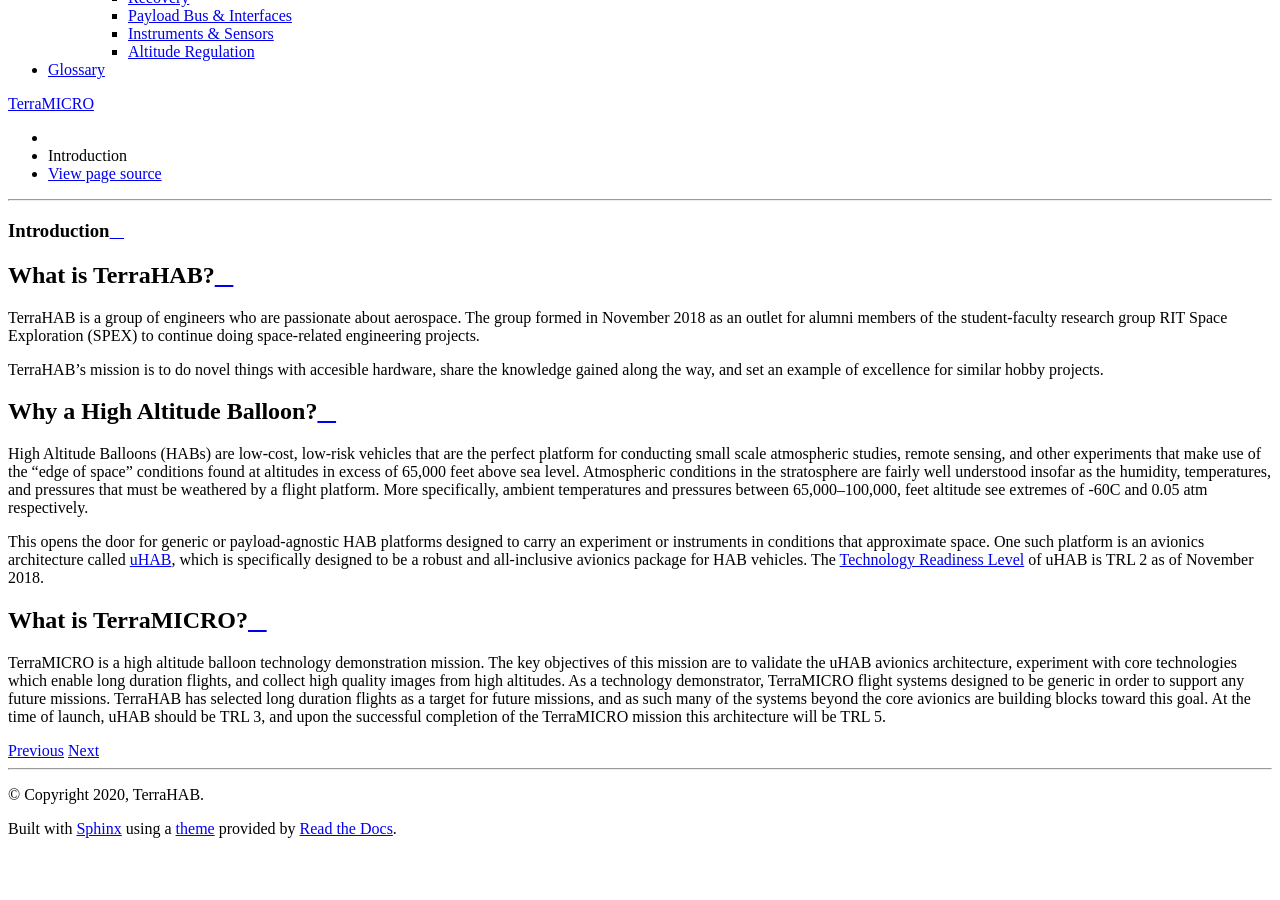
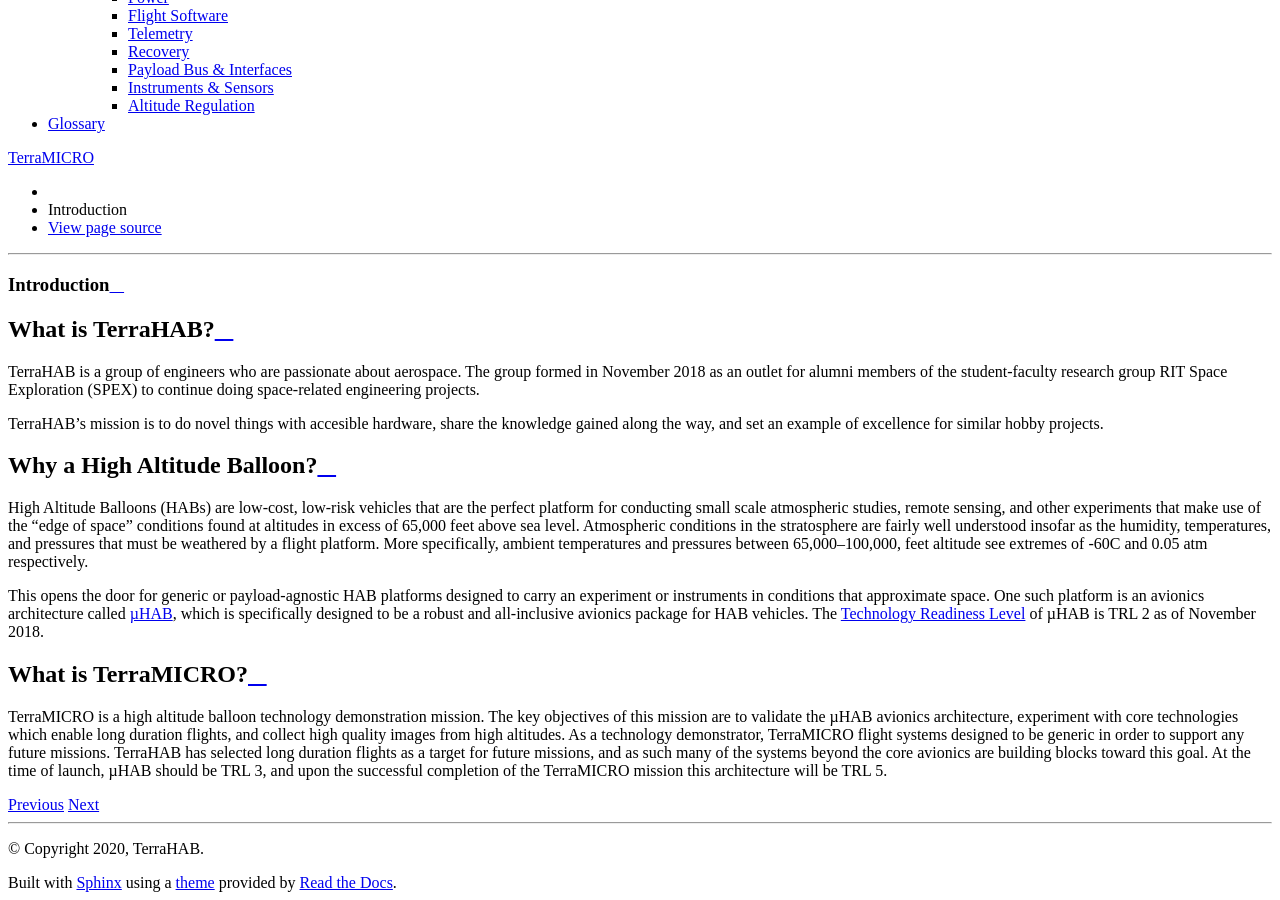
Before and after one commit to TerraHAB/TerraMICRO, a Sphinx documentation site: the page built from docs/intro.rst, in a window 1280 px wide and 900 px high, scrolled down 666 px. Built offline with Sphinx 7.4.7 and the Read the Docs theme 2.0.0, drawn with Linux system fonts in a browser that asks for light colours; before the commit the page ends 1512 px from its top, so only the background shows below that; some of the changed text lies outside the part shown.

Commit message:
uhab stubs

```diff
--- a/docs/index.rst
+++ b/docs/index.rst
@@ -16,6 +16,7 @@
    :caption: Contents:
 
    intro
+   uhab
    concepts
    design-reqs
    glossary
--- a/docs/intro.rst
+++ b/docs/intro.rst
@@ -30,21 +30,21 @@
 This opens the door for generic or payload-agnostic HAB platforms designed to
 carry an experiment or instruments in conditions that approximate space. One
 such platform is an avionics architecture called
-`uHAB <https://github.com/RIT-Space-Exploration/uHAB>`_, which is specifically
+`µHAB <https://github.com/RIT-Space-Exploration/µHAB>`_, which is specifically
 designed to be a robust and all-inclusive avionics package for HAB vehicles.
 The `Technology Readiness Level <https://esto.nasa.gov/technologists_trl.html>`_
-of uHAB is TRL 2 as of November 2018.
+of µHAB is TRL 2 as of November 2018.
 
 What is TerraMICRO?
 -------------------
 
 TerraMICRO is a high altitude balloon technology demonstration mission. The key
-objectives of this mission are to validate the uHAB avionics architecture,
+objectives of this mission are to validate the µHAB avionics architecture,
 experiment with core technologies which enable long duration flights, and
 collect high quality images from high altitudes. As a technology demonstrator,
 TerraMICRO flight systems designed to be generic in order to support any future
 missions. TerraHAB has selected long duration flights as a target for future
 missions, and as such many of the systems beyond the core avionics are building
-blocks toward this goal. At the time of launch, uHAB should be TRL 3, and upon
+blocks toward this goal. At the time of launch, µHAB should be TRL 3, and upon
 the successful completion of the TerraMICRO mission this architecture will be
 TRL 5.
```
Also changed, not shown: docs/uhab.rst (added, +27 -0 lines).
